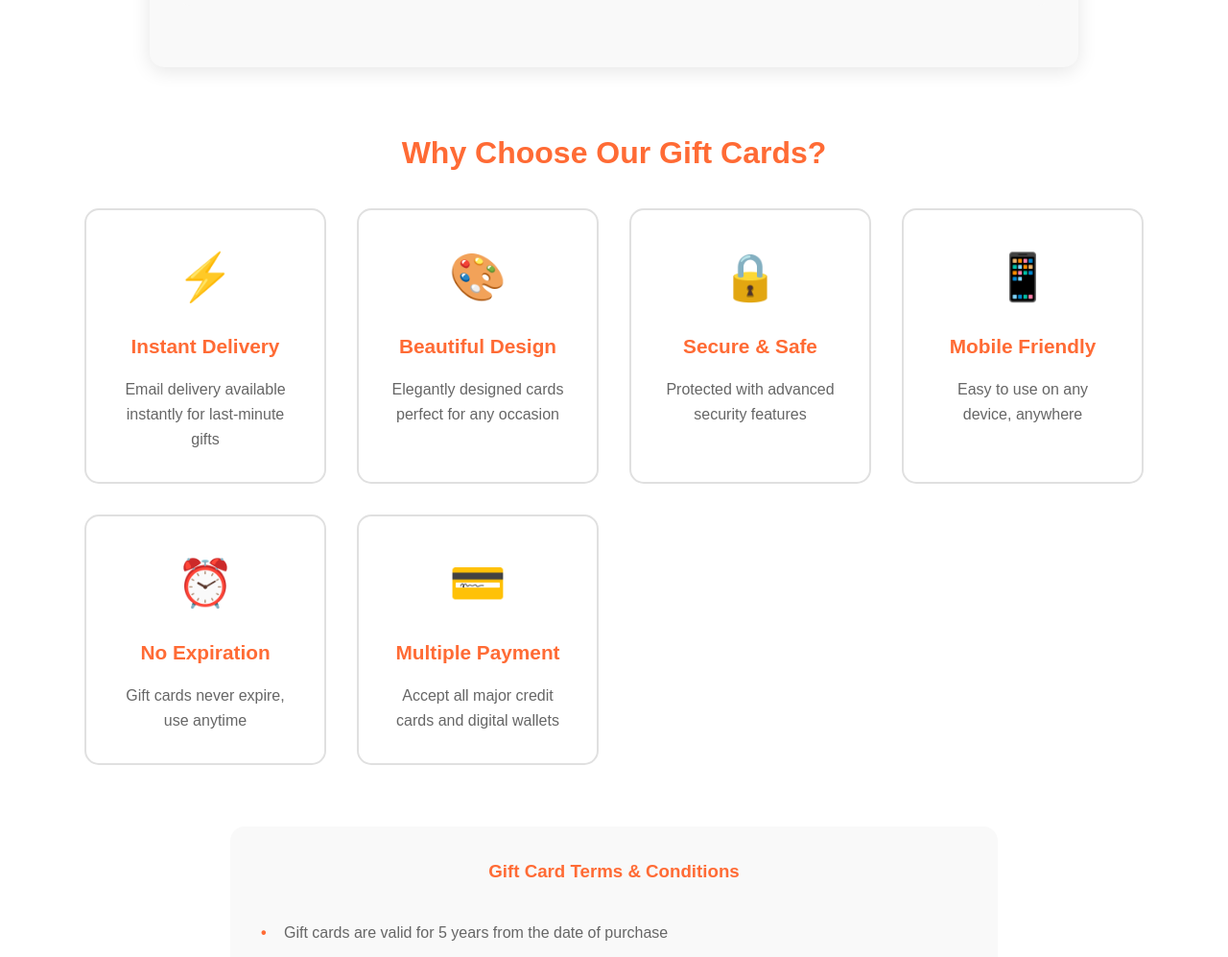
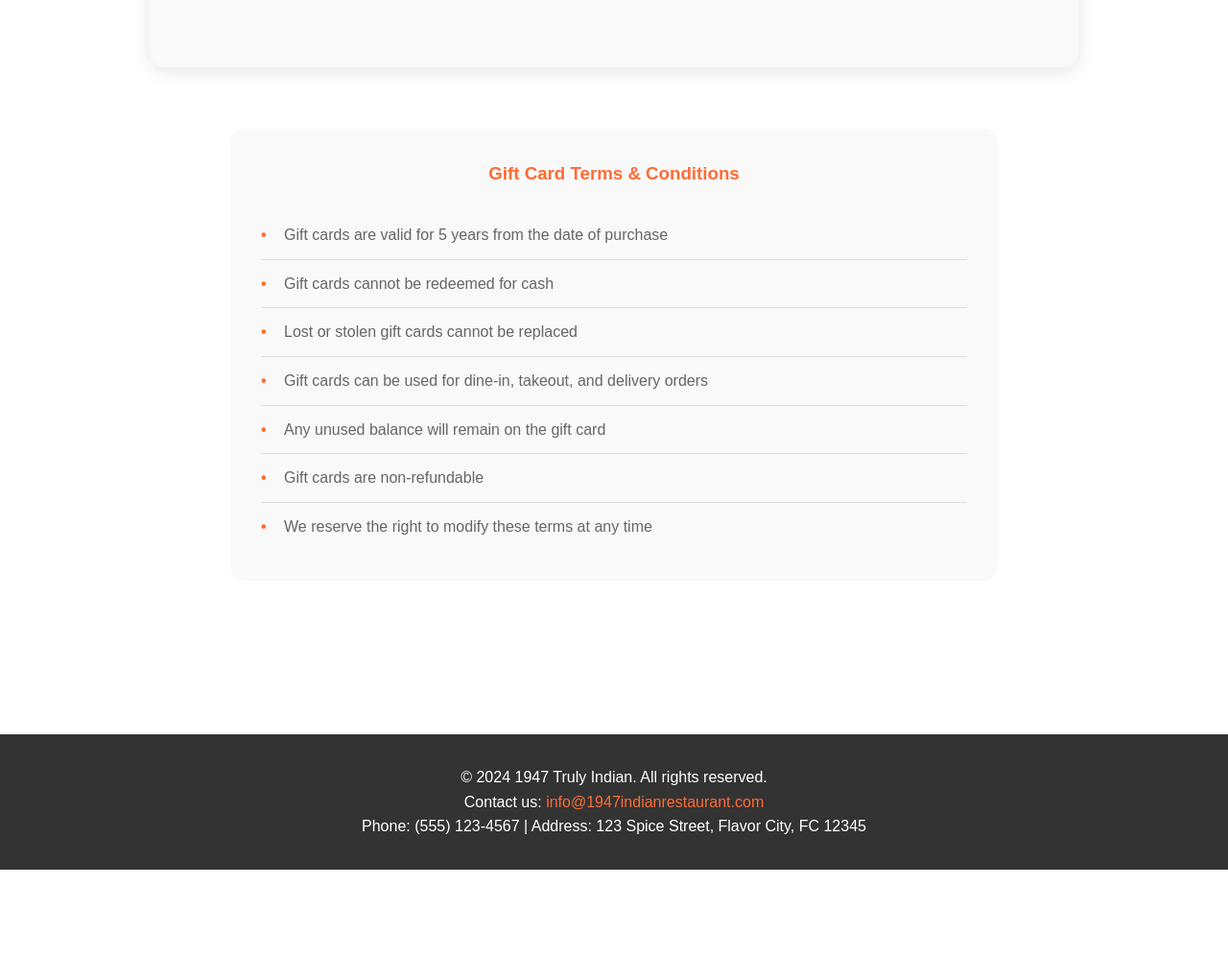
Before and after one commit to Narahari2364/1947-truly-Indian-restaurent, a plain HTML site: page giftcards.html in a window 1280 px wide. Shown: the part 2680-3677 px from the top of the page at 96% size. After the commit the page ends 3586 px from the top, so only its background shows below. Drawn offline with Linux system fonts and the light colour scheme.

Commit message:
Remove gift card features section from giftcards.html to streamline the layout and enhance focus on key offerings.

```diff
--- a/giftcards.html
+++ b/giftcards.html
@@ -330,48 +330,6 @@
             </div>
         </div>
 
-        <!-- Gift Card Features -->
-        <div class="gift-card-features">
-            <h2>Why Choose Our Gift Cards?</h2>
-            <div class="features-grid">
-                <div class="feature-card">
-                    <div class="feature-icon">⚡</div>
-                    <h4>Instant Delivery</h4>
-                    <p>Email delivery available instantly for last-minute gifts</p>
-                </div>
-
-                <div class="feature-card">
-                    <div class="feature-icon">🎨</div>
-                    <h4>Beautiful Design</h4>
-                    <p>Elegantly designed cards perfect for any occasion</p>
-                </div>
-
-                <div class="feature-card">
-                    <div class="feature-icon">🔒</div>
-                    <h4>Secure & Safe</h4>
-                    <p>Protected with advanced security features</p>
-                </div>
-
-                <div class="feature-card">
-                    <div class="feature-icon">📱</div>
-                    <h4>Mobile Friendly</h4>
-                    <p>Easy to use on any device, anywhere</p>
-                </div>
-
-                <div class="feature-card">
-                    <div class="feature-icon">⏰</div>
-                    <h4>No Expiration</h4>
-                    <p>Gift cards never expire, use anytime</p>
-                </div>
-
-                <div class="feature-card">
-                    <div class="feature-icon">💳</div>
-                    <h4>Multiple Payment</h4>
-                    <p>Accept all major credit cards and digital wallets</p>
-                </div>
-            </div>
-        </div>
-
         <!-- Terms and Conditions -->
         <div class="gift-card-terms">
             <h3>Gift Card Terms & Conditions</h3>
```
